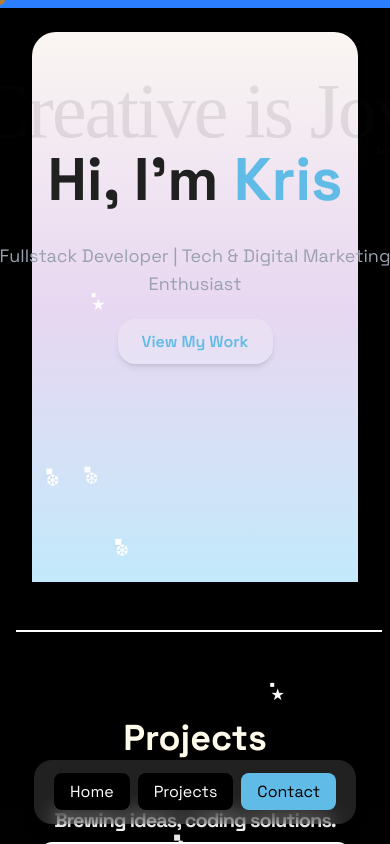
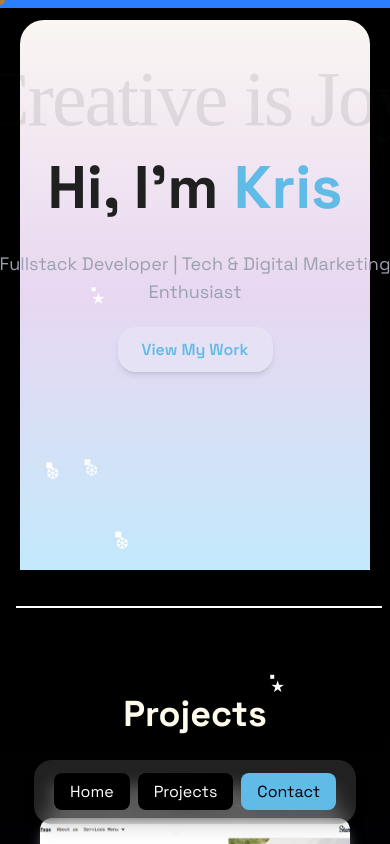
Before and after one commit to kriskris-27/Portfolio-RTF, a React (Vite) app: page / in a window 390 px wide. Shown: the top 844 px of the page. Built offline with nearby package versions, Linux system fonts and the light colour scheme; a web font is replaced by a local one.

Commit message:
screen responsive bug fixed

```diff
--- a/src/components/HeroSection.jsx
+++ b/src/components/HeroSection.jsx
@@ -6,12 +6,12 @@ import GradualSpacing from "../framer/GradualSpacing";
 
 const HeroSection = () => {
   return (
-    <section className="min-h-[550px] sm:min-h-[650px] md:min-h-[100vh] md:pt-0 pt-10 flex flex-col items-center justify-between text-center  text-black bg-gradient-to-b from-[#faf6f2] via-[#e8d7f1] to-[#c2e9fb] rounded-t-3xl m-8 " id="home">
+    <section className="min-h-[550px] sm:min-h-[650px] sm:m-8 md:min-h-[100vh] md:pt-0 pt-10 flex flex-col items-center justify-between text-center  text-black bg-gradient-to-b from-[#faf6f2] via-[#e8d7f1] to-[#c2e9fb] rounded-t-3xl m-5 " id="home">
 <div>
-<div className="z-[-10] flex-col items-center justify-center "><GradualSpacing>Creative is joy</GradualSpacing></div>
+<div className="z-[-10] flex-col items-center justify-center"><GradualSpacing>Creative is joy</GradualSpacing></div>
 
       <motion.h1
-        className="font-bold text-[#202020] text-6xl md:text-7xl lg:text-9xl md:overlay z-10"
+        className="font-bold text-[#202020] text-6xl md:text-7xl lg:text-9xl md:overlay z-10  pt-5 sm:p-2 md:p-0 lg:p-0"
         initial={{ opacity: 0, y: -50 }}
         animate={{ opacity: 1, y: 0 }}
         transition={{ duration: 1 }}
```
